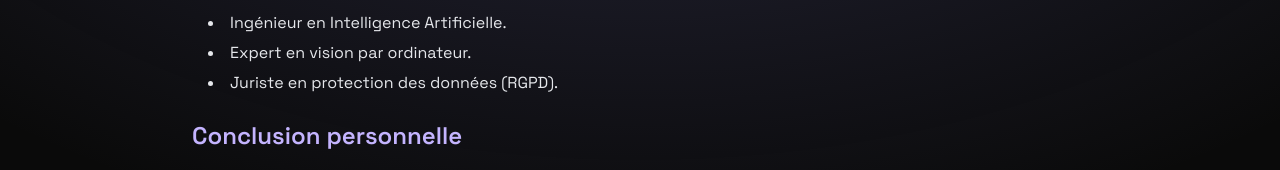
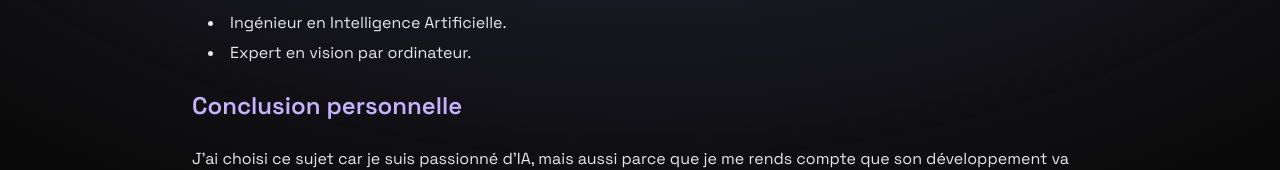
Before and after one commit to AyoubDahb/portfolio_v2, a React (Vite) app: page /veille in a window 1280 px wide. Shown: the part 1016-1186 px from the top of the page. Built offline with nearby package versions, Linux system fonts and the light colour scheme; no server answers.

Commit message:
ajout de tout les projet

```diff
--- a/src/components/sections/Veille.jsx
+++ b/src/components/sections/Veille.jsx
@@ -108,7 +108,7 @@ const Veille = () => {
             <ul className="list-disc list-inside pl-4 space-y-1">
               <li>Ingénieur en Intelligence Artificielle.</li>
               <li>Expert en vision par ordinateur.</li>
-              <li>Juriste en protection des données (RGPD).</li>
+
             </ul>
 
             <h3 className="text-2xl font-semibold text-violet-300">Conclusion personnelle</h3>
```
